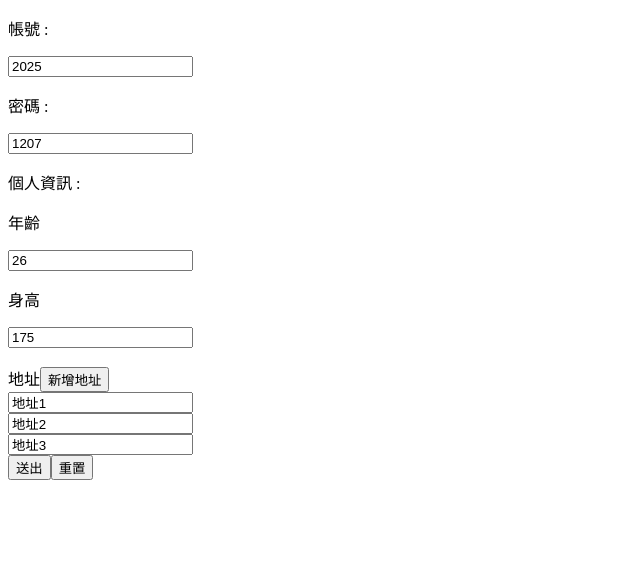
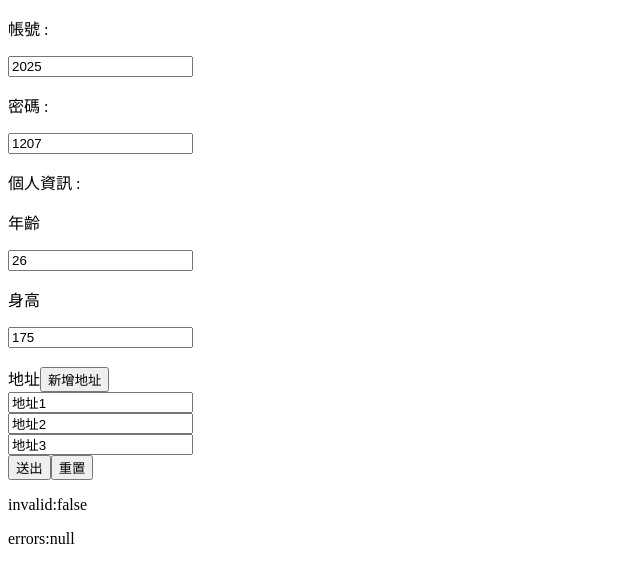
Before and after one commit to Rocker36288/Angular, an Angular app: page / in a window 1280 px wide. Shown: the top 582 px of the page, without its empty margins (0-640 px from the left). Built offline with nearby package versions, Linux system fonts and the light colour scheme.

Commit message:
提示錯誤

```diff
--- a/src/app/sign-up/sign-up.component.html
+++ b/src/app/sign-up/sign-up.component.html
@@ -1,6 +1,12 @@
 <form [formGroup]="form">
   <p>帳號 :</p>
   <input formControlName="account">
+  @if(form.get("account")?.hasError("required")){
+  <p style="color: red;">必填</p>
+  }
+  @if(form.get("account")?.hasError("maxlength")){
+  <p style="color: red;">長度>5</p>
+  }
   <p>密碼 :</p>
   <input formControlName="password">
 
@@ -14,7 +20,7 @@
 
   <br>
 
-  <span>地址</span><button>新增地址</button>
+  <span>地址</span><button (click)="addAddress()">新增地址</button>
   <div formArrayName="address">
     @for (item of getAddress(); track $index) {
     <div>
@@ -26,3 +32,6 @@
   <button (click)="submit()">送出</button>
   <button (click)="reset()">重置</button>
 </form>
+
+<p>invalid:{{form.invalid}}</p>
+<p>errors:{{form.get("account")?.errors |json}}</p>
--- a/src/app/sign-up/sign-up.component.ts
+++ b/src/app/sign-up/sign-up.component.ts
@@ -1,15 +1,16 @@
+import { JsonPipe } from '@angular/common';
 import { Component } from '@angular/core';
-import { FormArray, FormControl, FormGroup, ReactiveFormsModule } from '@angular/forms';
+import { FormArray, FormControl, FormGroup, ReactiveFormsModule, Validators } from '@angular/forms';
 
 @Component({
   selector: 'app-sign-up',
-  imports: [ReactiveFormsModule],
+  imports: [ReactiveFormsModule, JsonPipe],
   templateUrl: './sign-up.component.html',
   styleUrl: './sign-up.component.css'
 })
 export class SignUpComponent {
   form = new FormGroup({
-    account: new FormControl("2025"),
+    account: new FormControl("2025", [Validators.required, Validators.maxLength(5)]),
     password: new FormControl("1207"),
     info: new FormGroup({
       age: new FormControl(26),
@@ -46,8 +47,13 @@ export class SignUpComponent {
     return (this.form.get("address") as FormArray).controls
   }
 
+  addAddress() {
+    this.getAddress().push(new FormControl("789"))
+  }
+
   submit() {
     console.log(this.form.value);
+    console.log(this.form.getRawValue());
   }
 
   reset() {
```
